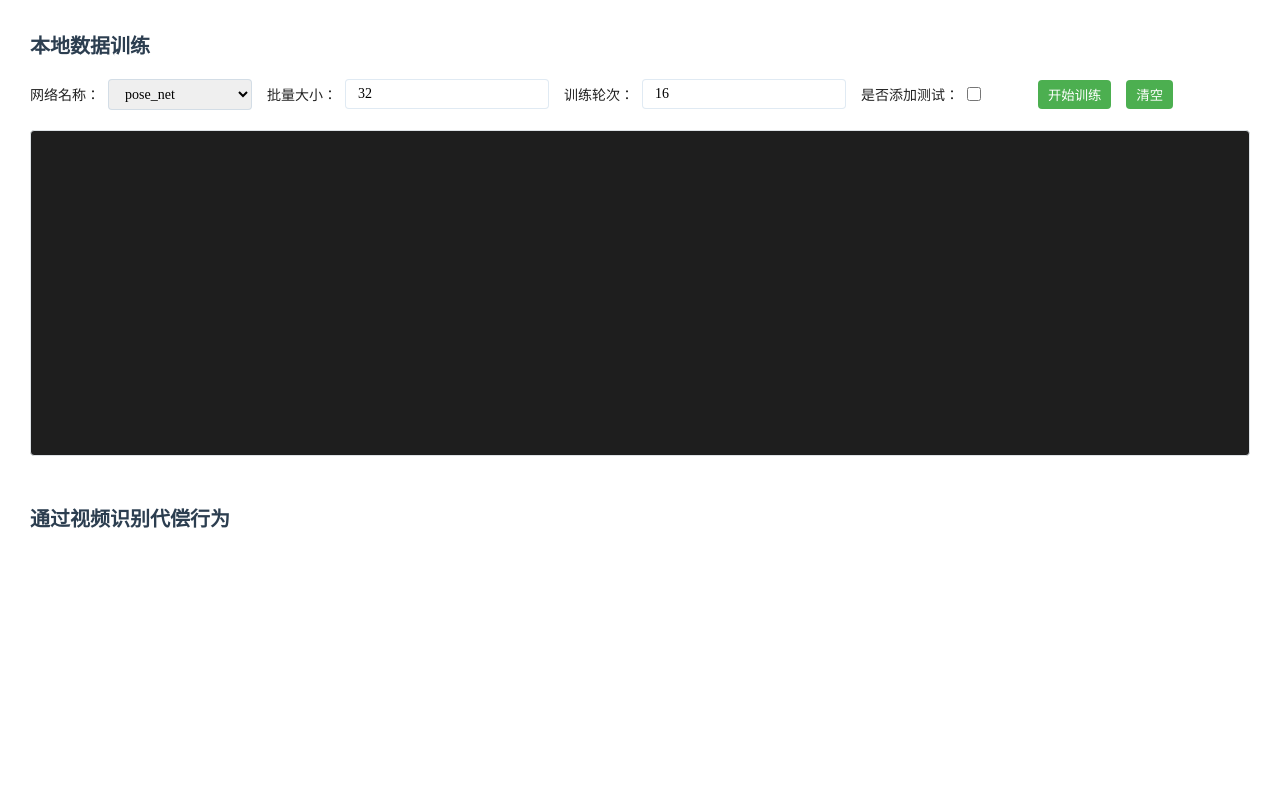
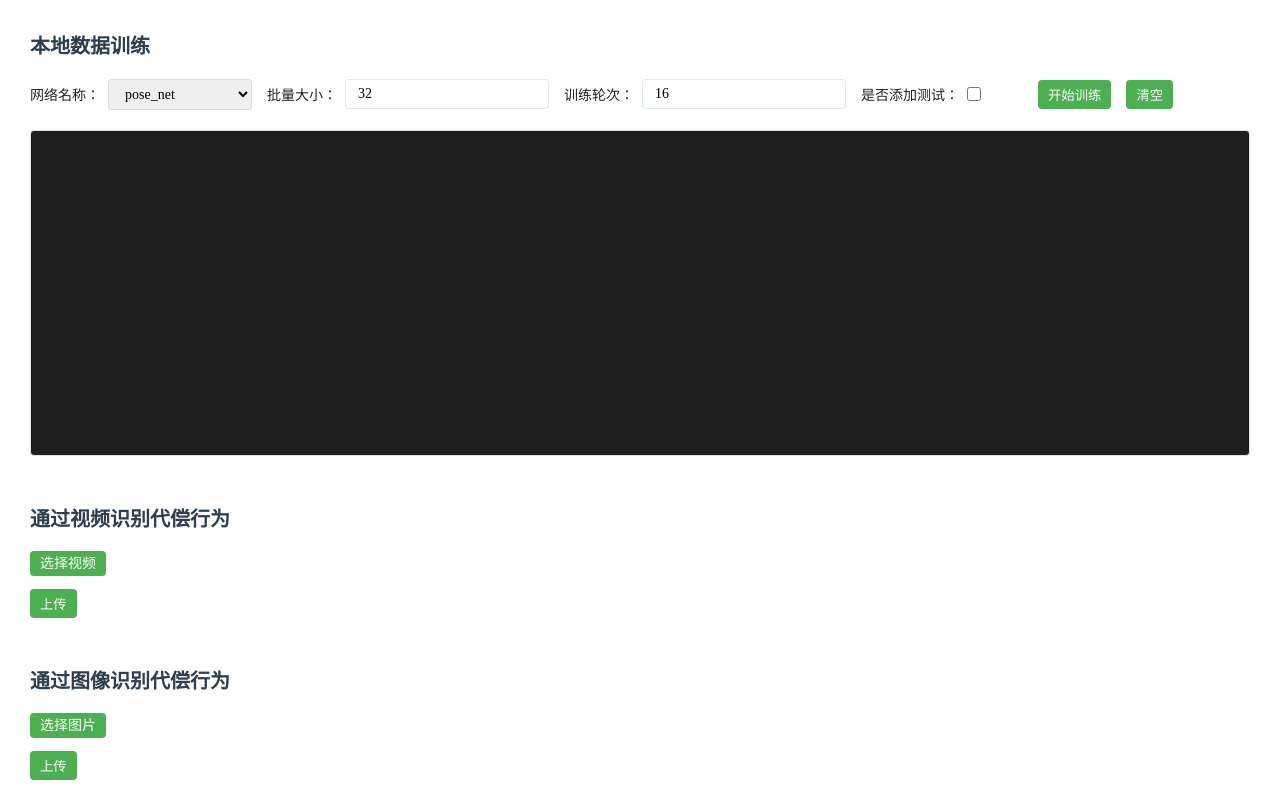
Before and after one commit to nanami9426/bishef, a Vue app: page /workspace in a window 1280 px wide. Shown: the part 405-1205 px from the top of the page. Before the commit the page ends 937 px from the top, so only its background shows below. Built offline with nearby package versions, Linux system fonts and the light colour scheme.

Commit message:
加了视频和图像检测的接口，待完善

```diff
--- /dev/null
+++ b/src/components/UploadPic.vue
@@ -0,0 +1,125 @@
+<template>
+    <div class="upload-form">
+      <form @submit.prevent="submitForm">
+        <div>
+          <label for="pic-upload" class="custom-file-upload">选择图片</label>
+          <input id="pic-upload" type="file" accept="image/*" @change="handleFileChange" />
+        </div>
+
+        <!-- 图片预览 -->
+        <div v-if="previewUrl" class="preview">
+            <p style="margin-bottom: 7px;">预览</p>
+
+          <img :src="previewUrl" alt="预览图" />
+        </div>
+        <button type="submit">上传</button>
+      </form>
+
+      <div v-if="response">
+        <div style="font-size: 16px; margin-bottom: 17px;">识别结果：</div>
+        <pre>{{ response }}</pre>
+      </div>
+    </div>
+  </template>
+
+  <script setup>
+  import { ref } from 'vue'
+  import axios from 'axios'
+
+  const file = ref(null)
+  const response = ref(null)
+  const previewUrl = ref(null)
+
+  const handleFileChange = (event) => {
+    const selected = event.target.files[0]
+    if (selected) {
+      file.value = selected
+      previewUrl.value = URL.createObjectURL(selected)
+    }
+  }
+
+  const submitForm = async () => {
+    if (!file.value) {
+      alert('请上传图片并填写文字')
+      return
+    }
+
+    const formData = new FormData()
+    formData.append('file', file.value)
+    formData.append('file_type', 'pic')
+
+    try {
+      const res = await axios.post('http://127.0.0.1:8000/upload/', formData, {
+        headers: {
+          'Content-Type': 'multipart/form-data',
+        },
+      })
+      response.value = res.data
+    } catch (error) {
+      response.value = error.response?.data || error.message
+    }
+  }
+  </script>
+
+  <style scoped>
+  .upload-form {
+    color: #222;
+    display: flex;
+    font-size: 14px;
+    flex-direction: column;
+    gap: 20px;
+    max-width: 1220px;
+    margin: 20px auto;
+    font-family: 'SimSun', '宋体', serif;
+  }
+  .upload-form textarea {
+    width: 100%;
+    margin-top: 10px;
+    border: 1px solid rgba(49, 112, 175, 0.15);
+    border-radius: 4px;
+    padding: 6px 12px;
+    font-size: 14px;
+    transition: border-color 0.15s;
+    font-family: 'SimSun', '宋体', serif;
+  }
+  .upload-form textarea:focus {
+  outline: none;
+}
+button {
+    padding: 5px 10px;
+    border: none;
+    border-radius: 4px;
+    cursor: pointer;
+    font-weight: 500;
+    transition: all 0.3s ease;
+    font-family: 'SimSun', '宋体', serif;
+    background-color: #4CAF50;
+    color: white;
+    margin-top: 17px;
+}
+  .preview {
+    margin: 20px 0;
+  }
+  .preview img {
+    max-width: 100%;
+    max-height: 300px;
+    border: 1px solid #ccc;
+    border-radius: 4px;
+    max-width: 720px;
+  }
+
+  .custom-file-upload {
+    padding: 5px 10px;
+    border: none;
+    border-radius: 4px;
+    cursor: pointer;
+    font-weight: 500;
+    transition: all 0.3s ease;
+    font-family: 'SimSun', '宋体', serif;
+    background-color: #4CAF50;
+    color: white;
+  }
+  input[type="file"] {
+    display: none;
+  }
+  </style>
--- /dev/null
+++ b/src/components/UploadVideo.vue
@@ -0,0 +1,128 @@
+<template>
+    <div class="upload-form">
+      <form @submit.prevent="submitForm">
+        <div>
+          <label for="video-upload" class="custom-file-upload">选择视频</label>
+          <input id="video-upload" type="file" accept="video/*" @change="handleFileChange" />
+        </div>
+
+        <!-- 视频预览 -->
+        <div v-if="previewUrl" class="preview">
+          <p style="margin-bottom: 7px;">预览</p>
+
+          <video :src="previewUrl" controls width="100%" />
+        </div>
+
+        <button type="submit">上传</button>
+      </form>
+
+      <div v-if="response">
+        <div style="font-size: 16px; margin-bottom: 17px;">识别结果：</div>
+        <pre>{{ response }}</pre>
+      </div>
+    </div>
+  </template>
+
+  <script setup>
+  import { ref } from 'vue'
+  import axios from 'axios'
+
+  const file = ref(null)
+  const previewUrl = ref(null)
+  const response = ref(null)
+
+  const handleFileChange = (event) => {
+    const selected = event.target.files[0]
+    if (selected) {
+      file.value = selected
+      previewUrl.value = URL.createObjectURL(selected)
+    }
+  }
+
+  const submitForm = async () => {
+    if (!file.value) {
+      alert('请上传视频并填写文字')
+      return
+    }
+
+    const formData = new FormData()
+    formData.append('file', file.value)
+    formData.append('file_type', 'video')
+
+    try {
+      const res = await axios.post('http://127.0.0.1:8000/upload/', formData, {
+        headers: {
+          'Content-Type': 'multipart/form-data',
+        },
+      })
+      response.value = res.data
+    } catch (error) {
+      response.value = error.response?.data || error.message
+    }
+  }
+  </script>
+
+  <style scoped>
+  .upload-form {
+    color: #222;
+    display: flex;
+    font-size: 14px;
+    flex-direction: column;
+    gap: 20px;
+    max-width: 1220px;
+    margin: 20px auto;
+    font-family: 'SimSun', '宋体', serif;
+  }
+  .upload-form textarea {
+    width: 100%;
+    margin-top: 10px;
+    border: 1px solid rgba(49, 112, 175, 0.15);
+    border-radius: 4px;
+    padding: 6px 12px;
+    font-size: 14px;
+    transition: border-color 0.15s;
+    font-family: 'SimSun', '宋体', serif;
+  }
+
+  .upload-form textarea:focus {
+  outline: none;
+}
+
+button {
+    padding: 5px 10px;
+    border: none;
+    border-radius: 4px;
+    cursor: pointer;
+    font-weight: 500;
+    transition: all 0.3s ease;
+    font-family: 'SimSun', '宋体', serif;
+    background-color: #4CAF50;
+    color: white;
+    margin-top: 17px;
+
+}
+
+.custom-file-upload {
+    padding: 5px 10px;
+    border: none;
+    border-radius: 4px;
+    cursor: pointer;
+    font-weight: 500;
+    transition: all 0.3s ease;
+    font-family: 'SimSun', '宋体', serif;
+    background-color: #4CAF50;
+    color: white;
+  }
+
+  input[type="file"] {
+    display: none;
+  }
+  .preview {
+    margin: 20px 0;
+    }
+  video {
+    max-width: 720px;
+    border-radius: 6px;
+    border: 1px solid #ccc;
+  }
+  </style>
--- a/src/views/WorkSpaceView.vue
+++ b/src/views/WorkSpaceView.vue
@@ -1,5 +1,7 @@
 <script setup>
 import TrainConsole from '@/components/TrainConsole.vue';
+import UploadPic from '@/components/UploadPic.vue';
+import UploadVideo from '@/components/UploadVideo.vue';
 
 </script>
 
@@ -18,8 +20,14 @@ import TrainConsole from '@/components/TrainConsole.vue';
     <div style="height: 27px;"></div>
     <div class="title">本地数据训练</div>
     <TrainConsole></TrainConsole>
+
     <div style="height: 27px;"></div>
     <div class="title">通过视频识别代偿行为</div>
+    <UploadVideo></UploadVideo>
+
+    <div style="height: 27px;"></div>
+    <div class="title">通过图像识别代偿行为</div>
+    <UploadPic></UploadPic>
 </template>
 
 <style scoped>
```
Also changed, not shown: 1 other file (tests, documents, lock files or other folders).
